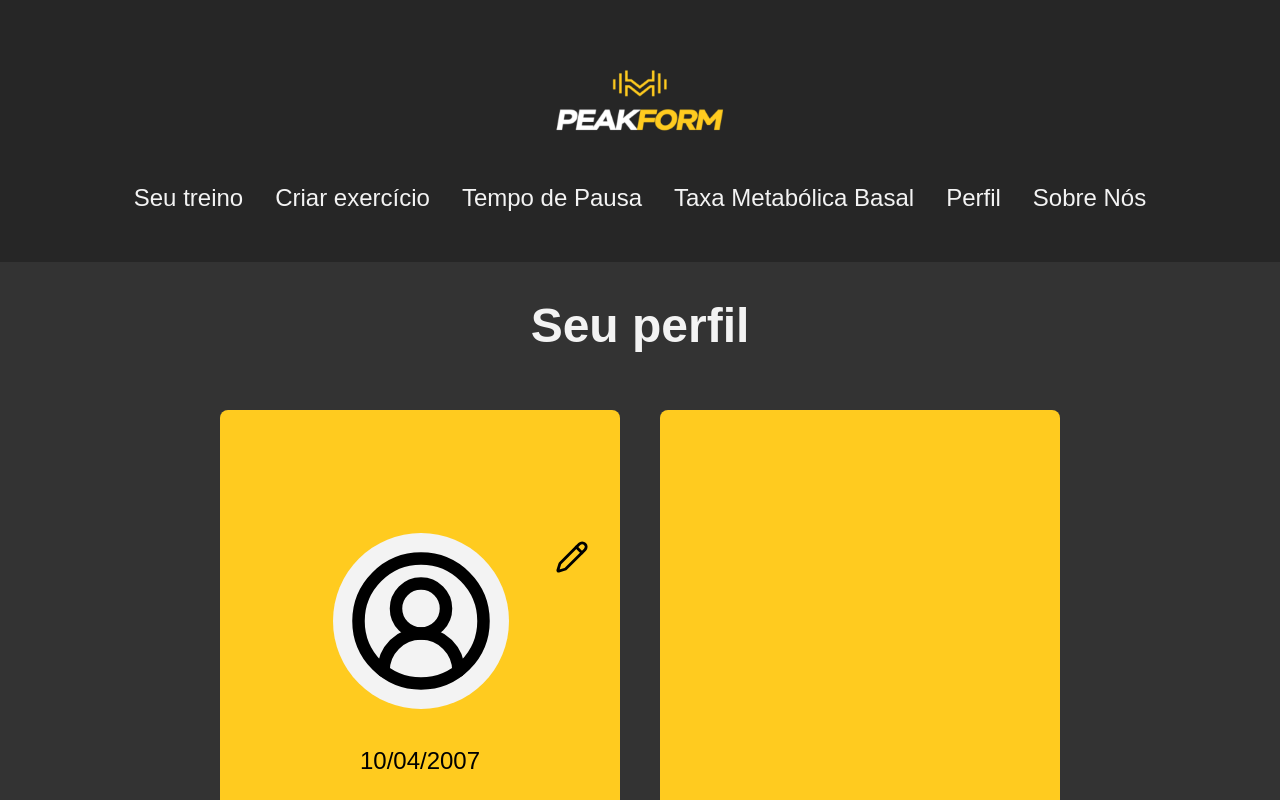
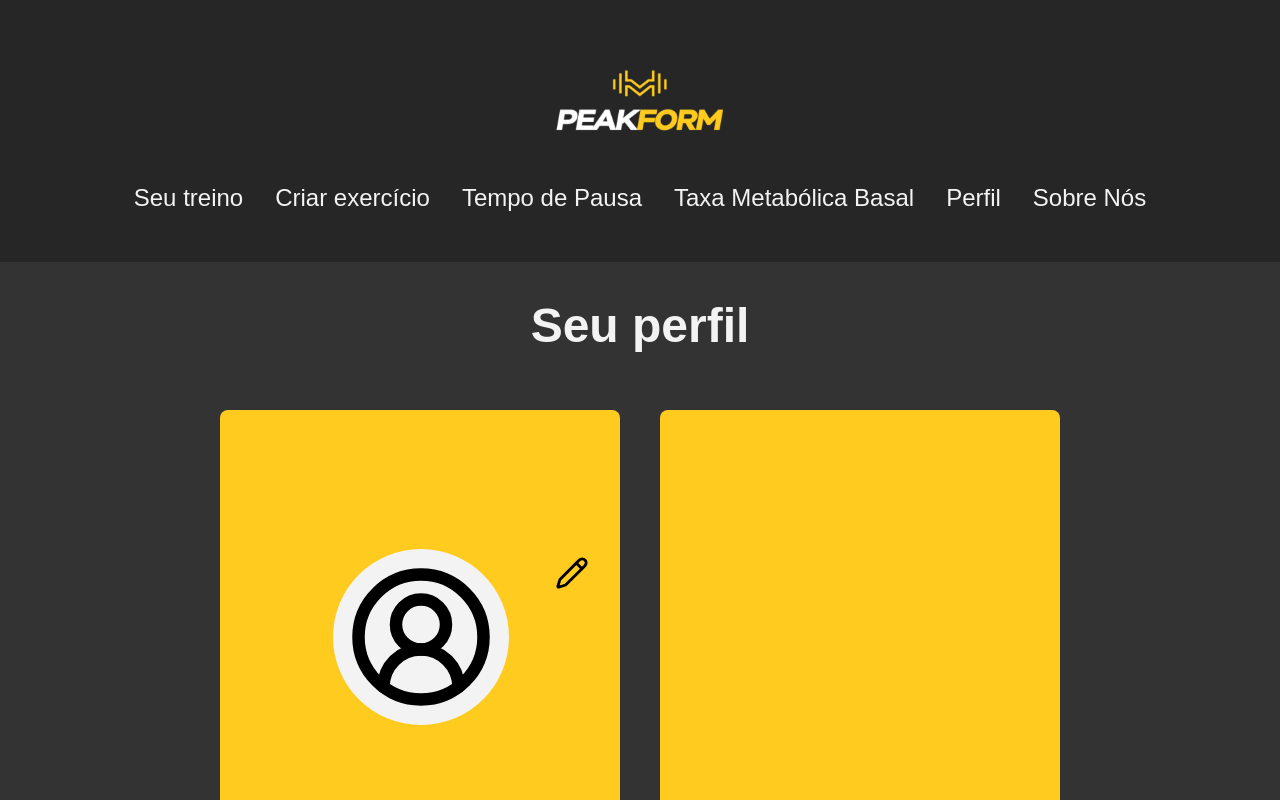
Before and after one commit to iagoliziero/peak-form, a React (Vite) app: page /perfil in a window 1280 px wide. Built offline with nearby package versions, Linux system fonts and the light colour scheme; a web font is replaced by a local one.

Commit message:
feat: add date to contexts

```diff
--- a/src/pages/InfoUserPage.jsx
+++ b/src/pages/InfoUserPage.jsx
@@ -8,8 +8,12 @@ import ButtonNext from "../components/ButtonNext";
 import ButtonBack from "../components/ButtonBack";
 
 import ReactInputMask from "react-input-mask";
+import { useContext } from "react";
+import { ProfileContexts } from "../contexts/ProfileContexts";
 
 function InfoUserPage() {
+
+  const {setProfile} = useContext(ProfileContexts)
 
   const {
     register,
@@ -19,7 +23,10 @@ function InfoUserPage() {
 
   const onSubmit = (data) => {
     alert(JSON.stringify(data));
-
+    setProfile((prev) => ({
+      ...prev,
+      date: data.date,
+    }))
     navigate(`/login`);
   };
 
--- a/src/pages/ProfilePage.jsx
+++ b/src/pages/ProfilePage.jsx
@@ -49,10 +49,10 @@ function ProfilePage() {
                   </div>
                 </div>
                 <h1 className="text-2xl lg:text-3xl font-semibold">
-                  {profile.name}
+                 {profile.name}
                 </h1>
                 <h2 className="text-xl lg:text-2xl">{profile.email}</h2>
-                <h2 className="text-xl lg:text-2xl">10/04/2007</h2>
+                <h2 className="text-xl lg:text-2xl">{profile.date}</h2>
               </div>
           </div>
           <div className="flex items-center flex-col w-[350px] lg:w-[400px] h-[370px] lg:h-[450px] xl:w-[400px] bg-yellowMain rounded-lg p-6 gap-5 overflow-scroll no-scrollbar ">
```
